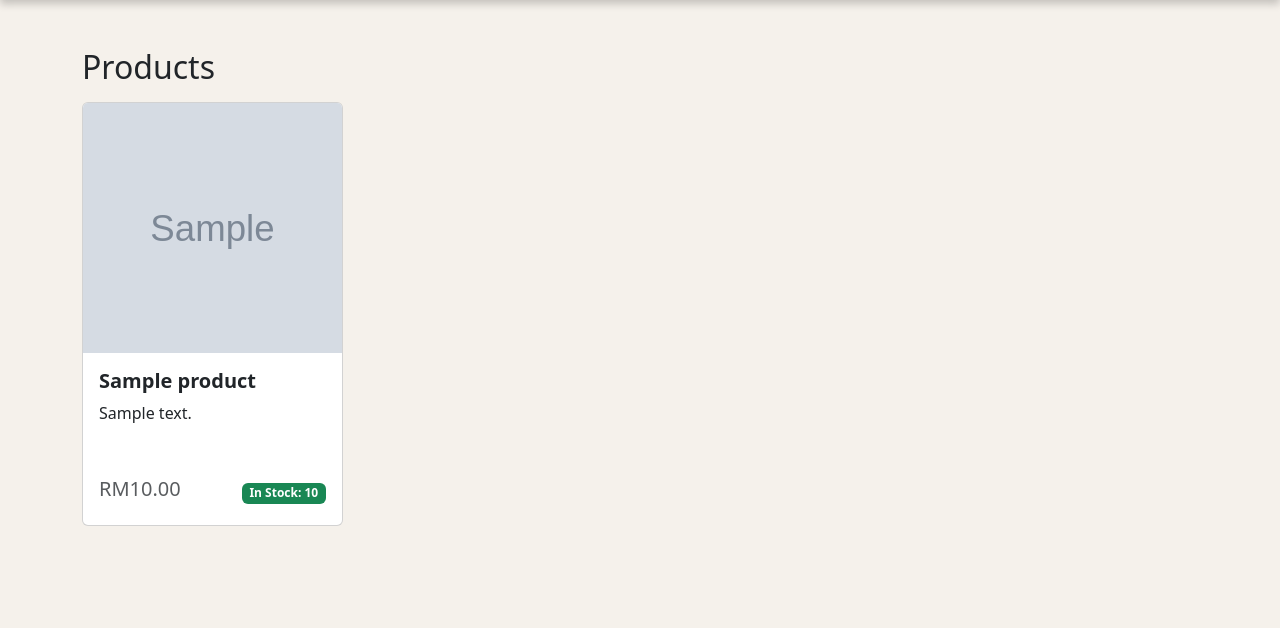
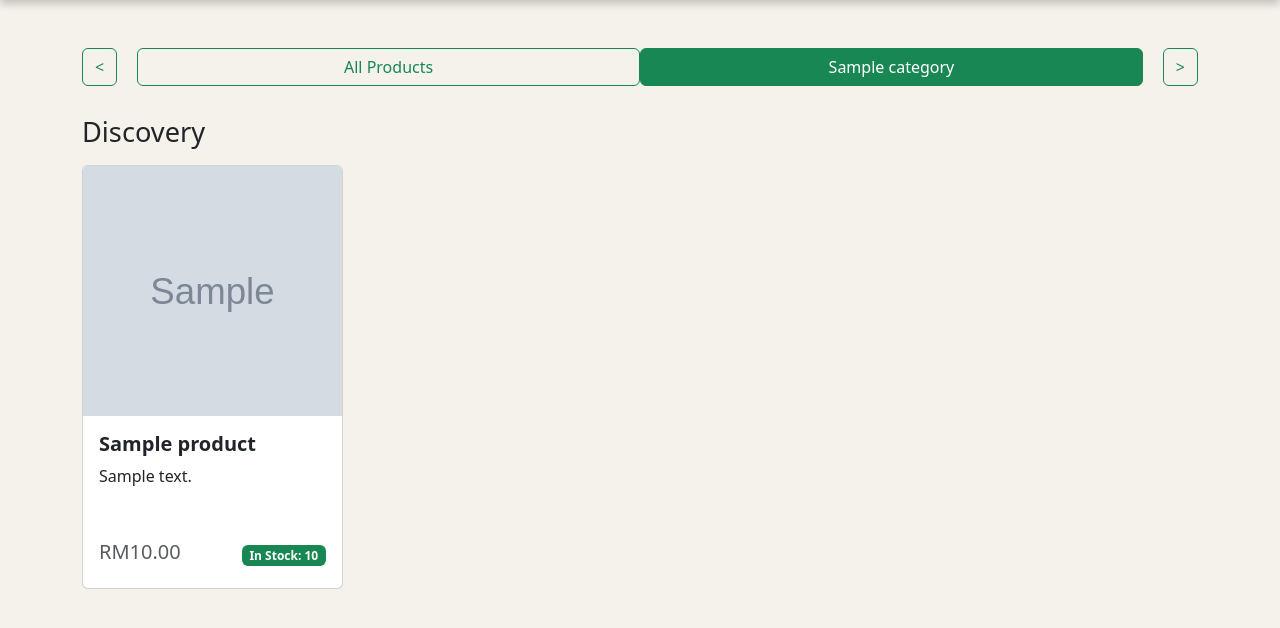
Before and after one commit to itsKen71/AgriMarket-IBM4202, a PHP site: page /main_page.php in a window 1280 px wide. Shown: the part 66-694 px from the top of the page. Run offline with PHP 8.4, Linux system fonts and the light colour scheme; the visitor is signed in with stand-in values (Sample User, id 1); tables that the repository leaves empty hold one stand-in row (values such as "Sample post"); grey boxes marked "Sample" are stand-in pictures.

Commit message:
category nav done
tired liao boss

```diff
--- a/AgriMarket/Modules/customer/main_page.php
+++ b/AgriMarket/Modules/customer/main_page.php
@@ -1,7 +1,12 @@
 <?php
 session_start();
-include '..\..\includes\database.php';
-$products = getApprovedProducts();
+include '../../includes/database.php';
+
+$categories = getCategories();
+
+$selected_category_id = $_GET['category_id'] ?? ($categories[0]['category_id'] ?? null);
+
+$products = getApprovedProducts($selected_category_id);
 ?>
 
 <!DOCTYPE html>
@@ -11,17 +16,35 @@ $products = getApprovedProducts();
     <meta charset="UTF-8">
     <meta name="viewport" content="width=device-width, initial-scale=1.0">
     <title>AgriMarket - Main Page</title>
-    <link rel="icon" type="image/png" href="..\..\assets\img\temp-logo.png">
-    <!-- Bootstrap CSS -->
+    <link rel="icon" type="image/png" href="../../assets/img/temp-logo.png">
     <link href="https://cdn.jsdelivr.net/npm/bootstrap@5.3.0/dist/css/bootstrap.min.css" rel="stylesheet">
     <link rel="stylesheet" href="../../css/main_page.css">
+    <script src="https://code.jquery.com/jquery-3.6.0.min.js"></script>
 </head>
 
 <body class="main_page">
     <?php include '../../includes/header.php'; ?>
+
     <div class="container mt-5">
-        <h2 class="mb-3">Products</h2>
-        <div class="row">
+        <!-- Category Navigation -->
+        <div class="d-flex align-items-center justify-content-between mb-3">
+            <button class="btn btn-outline-success" id="prevCategory">&lt;</button>
+            <div class="d-flex category-container">
+                <?php foreach (['all' => 'All Products'] + array_column($categories, 'category_name', 'category_id') as $category_id => $category_name): ?>
+                    <button
+                        class="btn btn-outline-success category-btn <?php echo ($selected_category_id == $category_id || ($category_id === 'all' && $selected_category_id === null)) ? 'active' : ''; ?>"
+                        data-category="<?php echo $category_id === 'all' ? 'all' : htmlspecialchars($category_id); ?>">
+                        <?php echo htmlspecialchars($category_name); ?>
+                    </button>
+                <?php endforeach; ?>
+            </div>
+            <button class="btn btn-outline-success" id="nextCategory">&gt;</button>
+        </div>
+
+        <h2 class="mb-3 product-title">Discovery</h2>
+
+        <!-- Products Section -->
+        <div class="row" id="productContainer">
             <?php foreach ($products as $product): ?>
                 <div class="col-md-3 mb-4">
                     <form action="product_page.php" method="POST" class="h-100">
@@ -48,6 +71,7 @@ $products = getApprovedProducts();
     </div>
 
     <script src="https://cdn.jsdelivr.net/npm/bootstrap@5.3.0/dist/js/bootstrap.bundle.min.js"></script>
+    <script src="../../js/main_page.js"></script>
 </body>
 
 </html>
--- a/AgriMarket/css/main_page.css
+++ b/AgriMarket/css/main_page.css
@@ -47,3 +47,31 @@ body.main_page {
 .d-flex.justify-content-between {
     margin-top: auto;
 }
+
+.product-title{
+    margin-top: 30px;
+    font-size: 1.7rem;
+}
+
+.category-btn {
+    flex: 1;
+    text-align: center;
+    white-space: nowrap;
+    overflow: hidden;
+    min-width: 250px;
+}
+
+.d-flex.align-items-center.justify-content-between {
+    gap: 20px;
+}
+
+#prevCategory,
+#nextCategory {
+    margin: 0;
+}
+
+.category-container {
+    flex-grow: 1;
+    display: flex;
+    justify-content: center;
+}
--- a/AgriMarket/includes/database.php
+++ b/AgriMarket/includes/database.php
@@ -43,21 +43,51 @@ function insertUser($first_name, $last_name, $email, $password, $role, $phone_nu
     }
 }
 
-function getApprovedProducts()
+function getCategories()
 {
     global $conn;
 
-    $sql = "SELECT * FROM product WHERE product_status='Approved' ORDER BY RAND()";
+    $sql = "SELECT * FROM category ORDER BY category_id";
     $result = $conn->query($sql);
 
-    $products = array();
     if ($result->num_rows > 0) {
-        while ($row = $result->fetch_assoc()) {
-            $products[] = $row;
-        }
+        return $result->fetch_all(MYSQLI_ASSOC);
+    } else {
+        return [];
     }
+}
+
+function getApprovedProducts($category_id = null)
+{
+    global $conn;
+
+    $sql = "SELECT * FROM product WHERE product_status='Approved'";
+    $params = [];
+    $types = "";
+
+    if ($category_id !== 'all') {
+        $sql .= " AND category_id = ?";
+        $params[] = $category_id;
+        $types .= "i";
+    }
+
+    $sql .= " ORDER BY RAND()";
+
+    $stmt = $conn->prepare($sql);
+    if (!empty($params)) {
+        $stmt->bind_param($types, ...$params);
+    }
+    $stmt->execute();
+    $result = $stmt->get_result();
+
+    $products = [];
+    while ($row = $result->fetch_assoc()) {
+        $products[] = $row;
+    }
+
     return $products;
 }
+
 
 /*Staff Dashboard*/
 function update_Promotion_Discount($discountCode, $promotionTitle, $promotionMessage, $startDate, $endDate, $discountPercentage, $minPurchaseAmount, $isActive, $created_by)
--- /dev/null
+++ b/AgriMarket/js/main_page.js
@@ -0,0 +1,40 @@
+$(document).ready(function () {
+    let categories = $(".category-btn");
+    let currentIndex = 0;
+    const itemsPerView = 3;
+    const totalItems = categories.length;
+
+    function updateCategoryView() {
+        categories.hide();
+        categories.slice(currentIndex, currentIndex + itemsPerView).show();
+    }
+
+    $("#prevCategory").click(function () {
+        if (currentIndex > 0) {
+            currentIndex--;
+            updateCategoryView();
+        }
+    });
+
+    $("#nextCategory").click(function () {
+        if (currentIndex + itemsPerView < totalItems) {
+            currentIndex++;
+            updateCategoryView();
+        }
+    });
+
+    $(".category-btn").click(function () {
+        let categoryId = $(this).data("category");
+        window.location.href = "?category_id=" + categoryId;
+    });
+
+    const selectedCategoryId = new URLSearchParams(window.location.search).get("category_id");
+    if (selectedCategoryId) {
+        const selectedCategoryIndex = categories.index($(`.category-btn[data-category="${selectedCategoryId}"]`));
+        if (selectedCategoryIndex >= 0) {
+            currentIndex = Math.max(0, Math.min(selectedCategoryIndex, totalItems - itemsPerView));
+        }
+    }
+
+    updateCategoryView();
+});
```
Also changed, not shown: AgriMarket/Assets/svg/filter-circle.svg (added), AgriMarket/js/fake.js (deleted).
